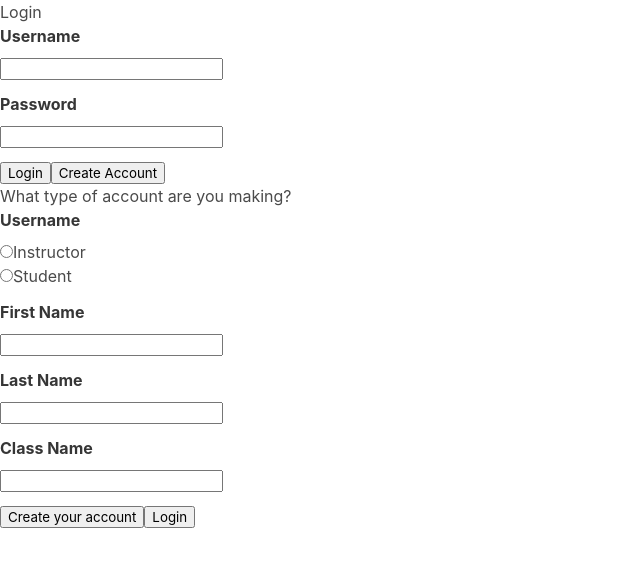
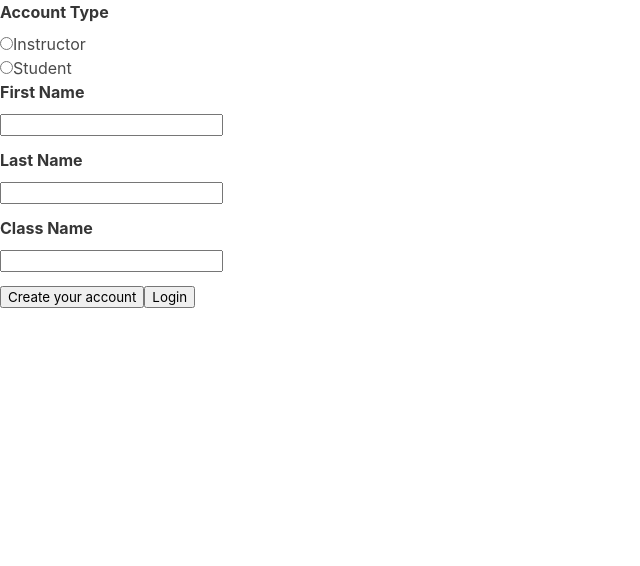
Before and after one commit to jerler1/fist-to-five, a React (Create React App) app: page / in a window 1280 px wide. Shown: the top 566 px of the page, without its empty margins (0-640 px from the left). Built offline with nearby package versions, Linux system fonts and the light colour scheme.

Commit message:
added logic so the right form is displayed

```diff
--- a/src/views/Login/Login.jsx
+++ b/src/views/Login/Login.jsx
@@ -12,6 +12,8 @@ const Login = () => {
   } = useForm();
 
   const [isCreateAccountActive, setIsCreateAccountActive] = useState(false);
+  const [isCreateInstructorActive, setIsCreateInstructorActive] =
+    useState(true);
 
   const onSubmit = async (data) => {
     try {
@@ -23,9 +25,19 @@ const Login = () => {
     }
   };
 
+  const handleCreateAccountButtonClick = () => {
+    setIsCreateAccountActive(!isCreateAccountActive);
+  };
+
+  const formSelectionOnChange = (e) => {
+    console.log(e.target.value);
+  };
+
   return (
     <div className="loginContainer">
       <div className="loginWrapper">
+        {isCreateAccountActive ? (
+          <div className="loginForm">
             <h3>Login</h3>
             <form
               className="loginForm"
@@ -45,21 +57,28 @@ const Login = () => {
                 </div>
               </div>
               <button>Login</button>
-          <button>Create Account</button>
+              <button onClick={handleCreateAccountButtonClick}>
+                Create Account
+              </button>
             </form>
-        <form>
-          <h3>What type of account are you making?</h3>
-          <div className="field">
-            <label className="label">Username</label>
+          </div>
+        ) : (
+          <div className="createAccountForm">
+            <div className="accountSelection">
+              <div className="field" onChange={formSelectionOnChange}>
+                <label className="label">Account Type</label>
                 <div className="control">
-              <input type="radio" name="instructor" />
+                  <input type="radio" name="instructor" value="instructor" />
                   Instructor
                 </div>
                 <div className="control">
-              <input type="radio" name="instructor" />
+                  <input type="radio" name="student" value="student" />
                   Student
                 </div>
               </div>
+            </div>
+            {isCreateInstructorActive ? (
+              <form className="instructorForm">
                 <div className="field">
                   <label className="label">First Name</label>
                   <div className="control">
@@ -81,6 +100,32 @@ const Login = () => {
                 <button>Create your account</button>
                 <button>Login</button>
               </form>
+            ) : (
+              <form className="studentForm">
+                <div className="field">
+                  <label className="label">First Name</label>
+                  <div className="control">
+                    <input type="text" />
+                  </div>
+                </div>
+                <div className="field">
+                  <label className="label">Last Name</label>
+                  <div className="control">
+                    <input type="text" />
+                  </div>
+                </div>
+                <div className="field">
+                  <label className="label">Student Background</label>
+                  <div className="control">
+                    <input type="text" />
+                  </div>
+                </div>
+                <button>Create your account</button>
+                <button>Login</button>
+              </form>
+            )}
+          </div>
+        )}
       </div>
     </div>
   );
```
Lines whose indentation alone changed are shown as unchanged.
